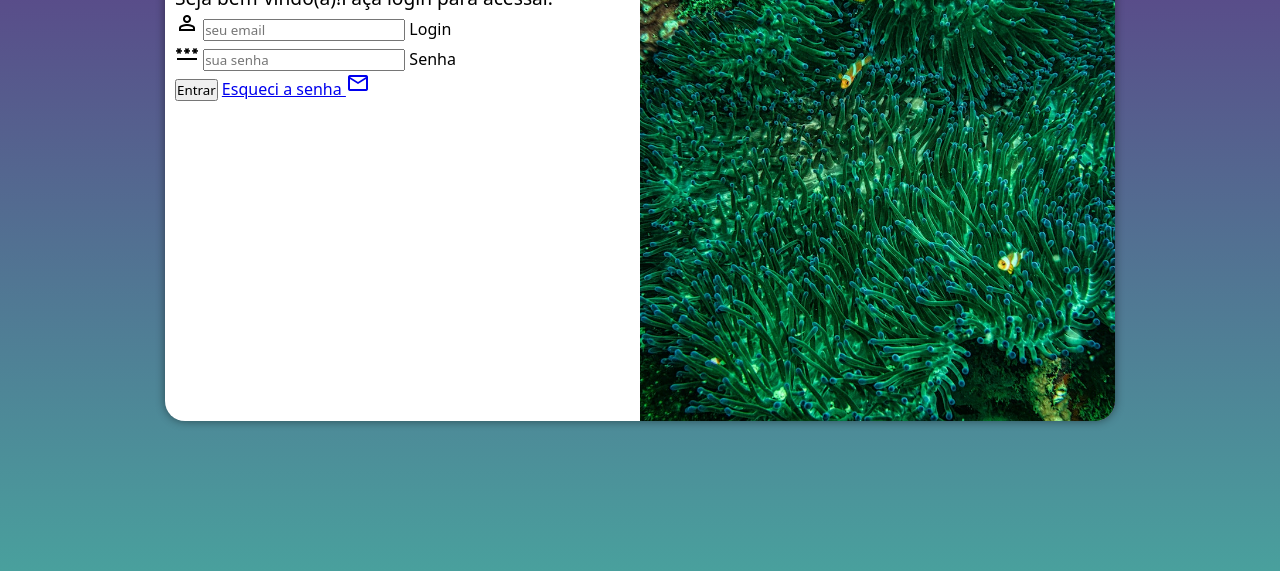
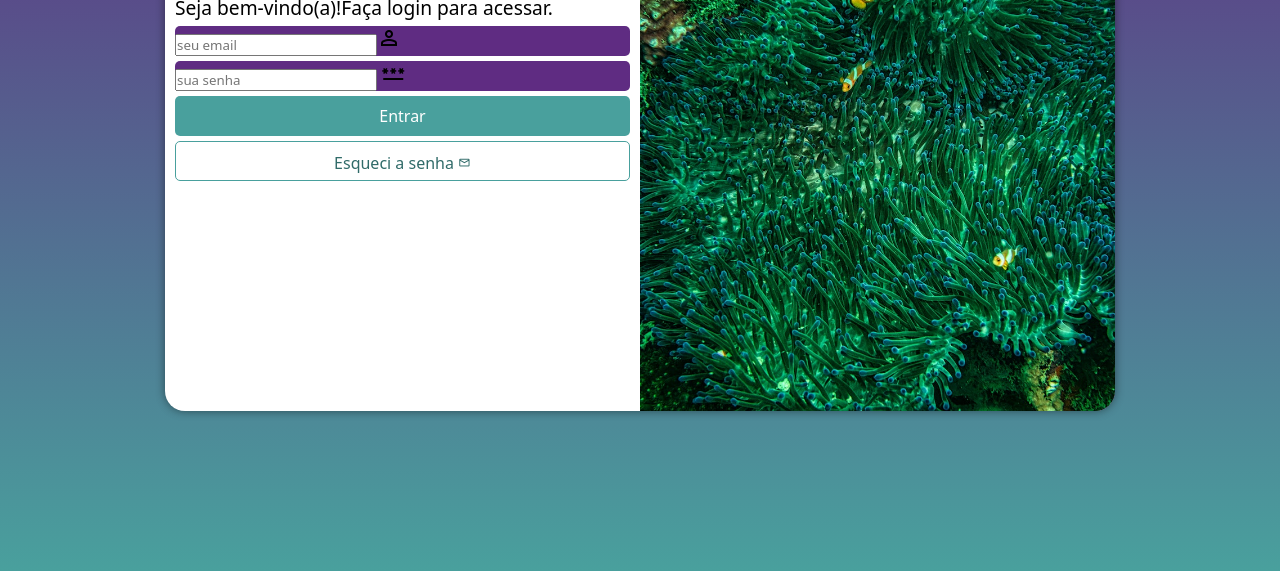
Before and after one commit to Lumus286/HTML-CSS-Desafios, a plain HTML site: page desafio-16-projeto-de-login/index.html in a window 1280 px wide. Shown: the part 229-800 px from the top of the page. Drawn offline with nearby package versions, Linux system fonts and the light colour scheme.

Commit message:
quase configuraçoes

```diff
--- a/desafio-16-projeto-de-login/estilos/style.css
+++ b/desafio-16-projeto-de-login/estilos/style.css
@@ -33,7 +33,7 @@ section#login {
     transform: translate(-50%, -50%);
     background-color: white;
     width: 250px;
-    height: 500px;
+    height: 480px;
     border-radius: 20px;
 
     transition: width .3s, height .3s;
@@ -62,3 +62,54 @@ div#formulario > h1 {
 div#formulario p {
     font-size: 0.8em;
 }
+
+div.campo > label {
+    display: none;
+}
+
+form > div.campo {
+    background-color: #5f2c82;
+    width: 100%;
+    display: block;
+    border-radius: 5px;
+    margin: 5px 0px;
+}
+
+form > input[type=submit] {
+    display: block;
+    font-size: 1em;
+    width: 100%;
+    height: 40px;
+    background-color: #49a09d;
+    color: white;
+    border: none;
+    border-radius: 5px;
+}
+
+form > input[type=submit]:hover {
+    background-color: #377c7a;
+    cursor: pointer;
+}
+
+form > a.botao {
+    display: block;
+    padding-top: 10px;
+    text-align: center;
+    margin-top: 5px;
+    font-size: 1em;
+    width: 100%;
+    height: 40px;
+    color: #306b69;
+    background-color: white;
+    border: 1px solid #49a09d;
+    text-decoration: none;
+    border-radius: 5px;
+}
+
+form > a.botao:hover {
+    background-color: #6cd3cf;
+}
+
+form > a.botao > span {
+    font-size: 0.8em;
+}
--- a/desafio-16-projeto-de-login/index.html
+++ b/desafio-16-projeto-de-login/index.html
@@ -19,21 +19,22 @@
                 <p>Seja bem-vindo(a)!Faça login para acessar.</p>
                 <form action="login.php" method="post" autocomplete="on">
                     <div class="campo">
-                        <span class="material-symbols-outlined">
+
+                        <input type="email" name="login" id="ilogin" placeholder="seu email" autocomplete="email" required minlength="10" maxlength="40"><span class="material-symbols-outlined">
                             person
                         </span>
-                        <input type="email" name="login" id="ilogin" placeholder="seu email" autocomplete="email" required min="10" max="40">
                         <label for="ilogin">Login</label>
                     </div>
                     <div class="campo">
+
+                        <input type="password" name="senha" id="isenha" placeholder="sua senha" autocomplete="current-password" required minlength="8" max="16">
                         <span class="material-symbols-outlined">
                             password
                         </span>
-                        <input type="password" name="senha" id="isenha" placeholder="sua senha" autocomplete="current-password" required minlength="8" max="16">
                         <label for="isenha">Senha</label>
                     </div>
                     <input type="submit" value="Entrar">
-                    <a href="esqueci.html">Esqueci a senha
+                    <a href="esqueci.html" class="botao">Esqueci a senha
                         <span class="material-symbols-outlined">
                             mail
                         </span>
```
